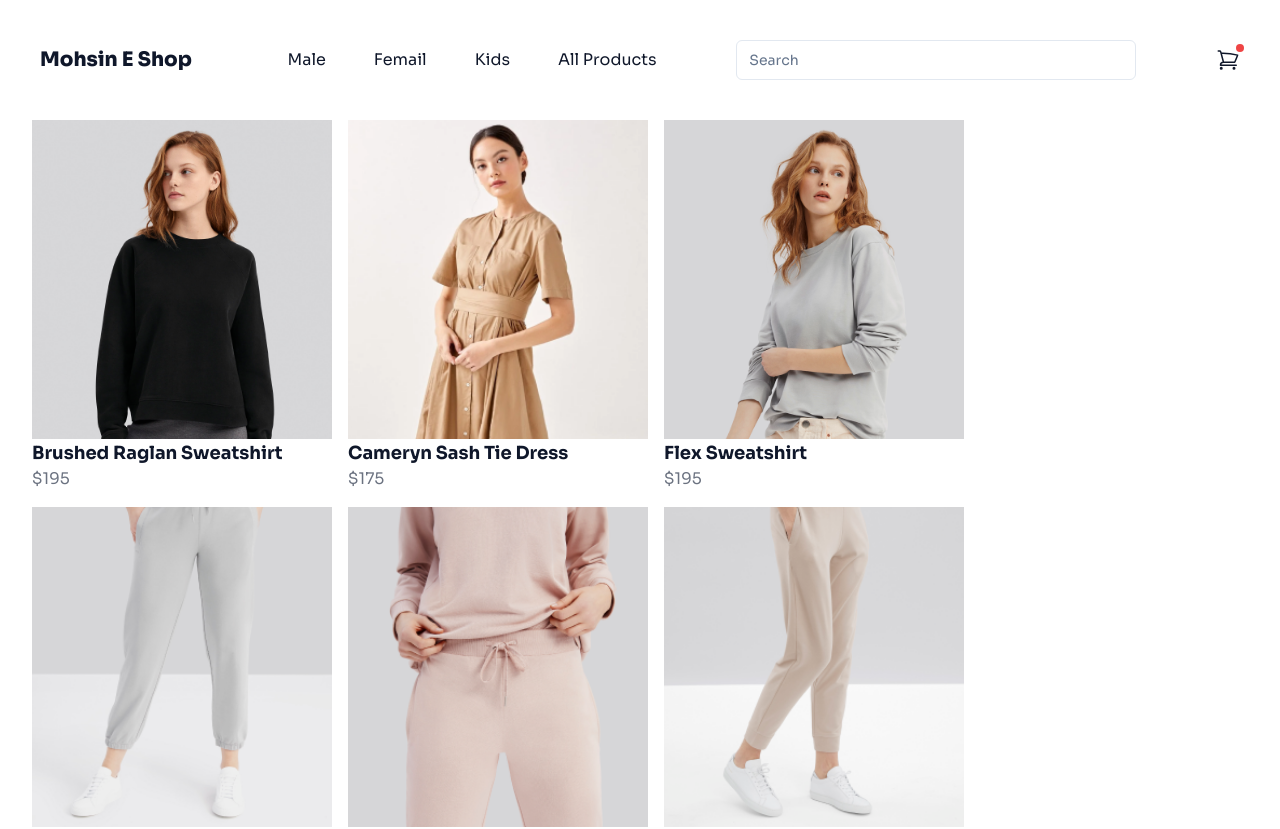
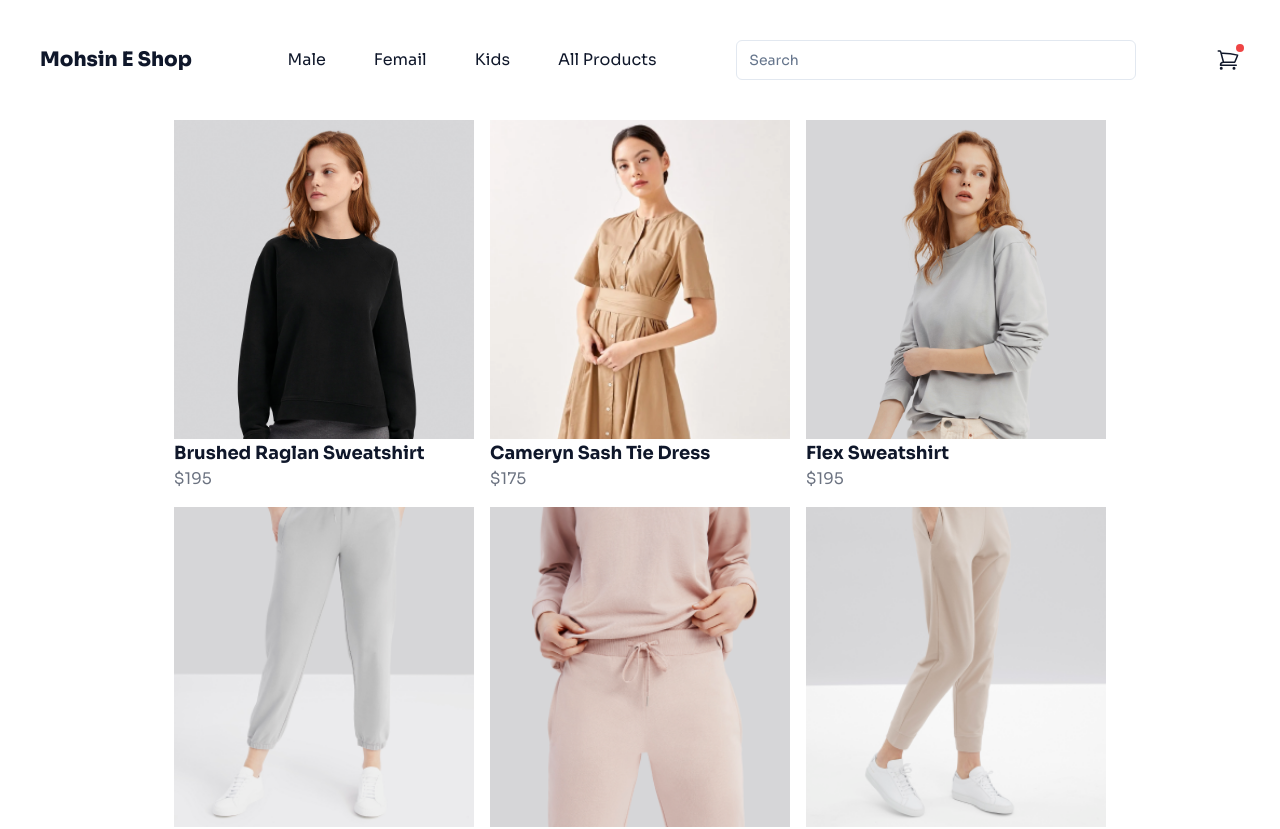
Before and after one commit to MohsinDev369/nextjs-ecom-hackathon2, a Next.js app: page /all_products in a window 1280 px wide. Shown: the top 829 px of the page. Built offline with nearby package versions, Linux system fonts and the light colour scheme.

Commit message:
some UI improvement

```diff
--- a/src/app/[slug]/page.tsx
+++ b/src/app/[slug]/page.tsx
@@ -5,7 +5,7 @@
 
 export default function Page({ params }: { params: { slug: string } }): any {
   return (
-    <div className="flex flex-wrap gap-4">
+    <div className="flex flex-wrap gap-4 justify-center items-center">
       {products.map((product, i) => {
         if (product.category === params.slug) {
           return (
```
